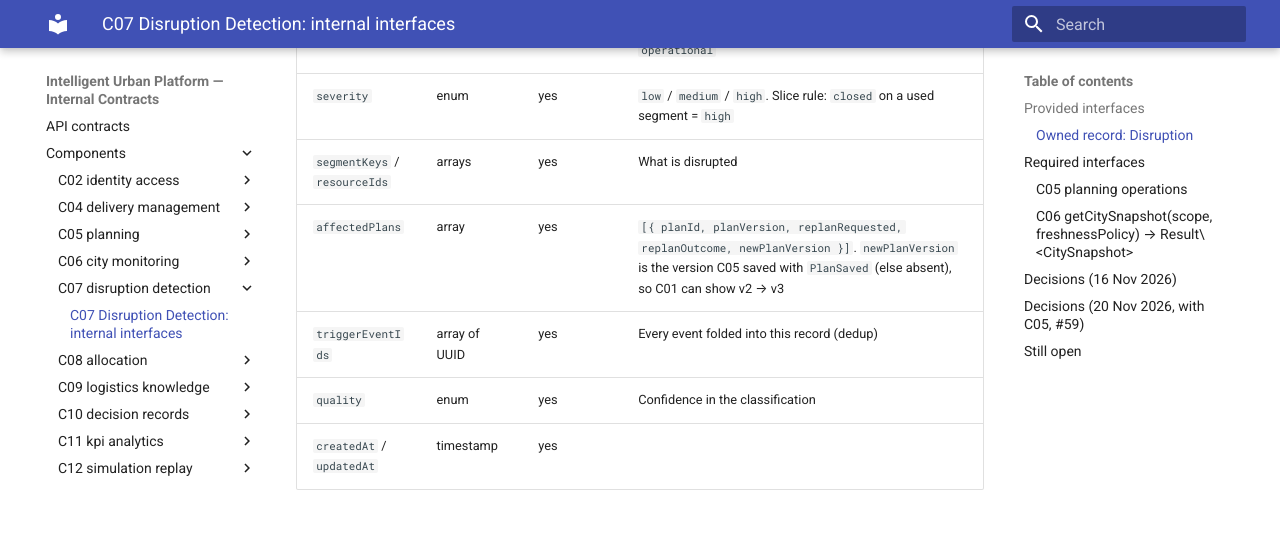
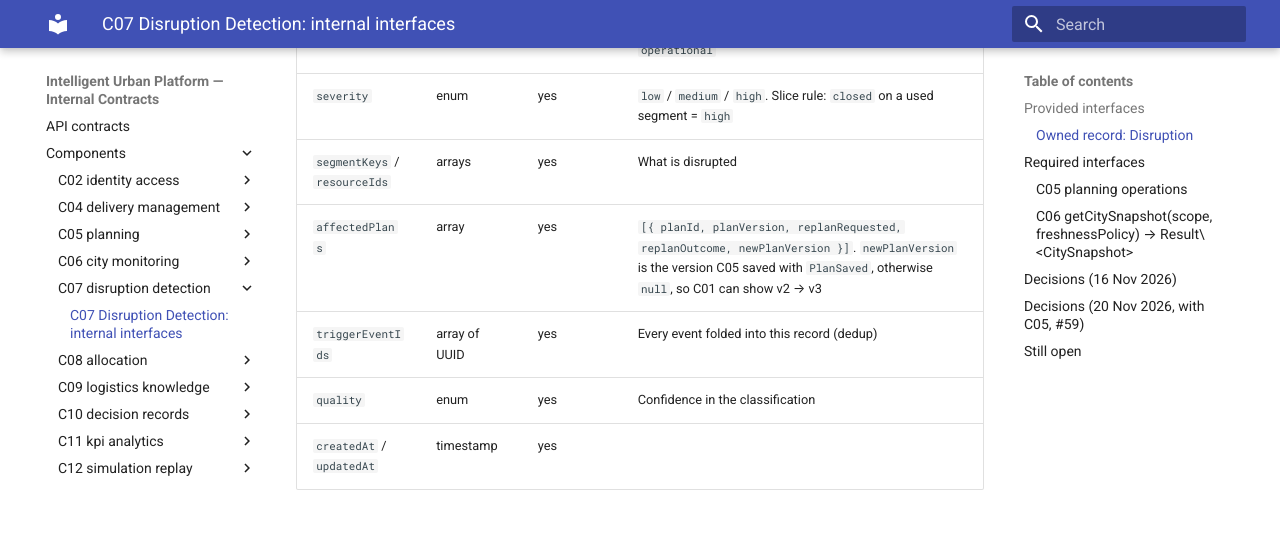
Before and after one commit to ASE-Group-10/IntelligentUrbanPlatform, an MkDocs documentation site: the page built from contracts/components/c07-disruption-detection/internal.md, in a window 1280 px wide and 900 px high, scrolled down 925 px. Shown: the top 542 px of the window. Built offline with MkDocs 1.6.1 and Material for MkDocs 9.7.7, drawn with Linux system fonts in a browser that asks for light colours.

Commit message:
docs(c07): say newPlanVersion is null without PlanSaved

```diff
--- a/contracts/components/c07-disruption-detection/internal.md
+++ b/contracts/components/c07-disruption-detection/internal.md
@@ -33,7 +33,7 @@ C10 and C12 will read it, so it should stay stable. Persisted by
 | `cause` | enum | yes | Same as SegmentCondition `cause`, plus `resource` / `operational` |
 | `severity` | enum | yes | `low` / `medium` / `high`. Slice rule: `closed` on a used segment = `high` |
 | `segmentKeys` / `resourceIds` | arrays | yes | What is disrupted |
-| `affectedPlans` | array | yes | `[{ planId, planVersion, replanRequested, replanOutcome, newPlanVersion }]`. `newPlanVersion` is the version C05 saved with `PlanSaved` (else absent), so C01 can show v2 → v3 |
+| `affectedPlans` | array | yes | `[{ planId, planVersion, replanRequested, replanOutcome, newPlanVersion }]`. `newPlanVersion` is the version C05 saved with `PlanSaved`, otherwise `null`, so C01 can show v2 → v3 |
 | `triggerEventIds` | array of UUID | yes | Every event folded into this record (dedup) |
 | `quality` | enum | yes | Confidence in the classification |
 | `createdAt` / `updatedAt` | timestamp | yes | |
```
